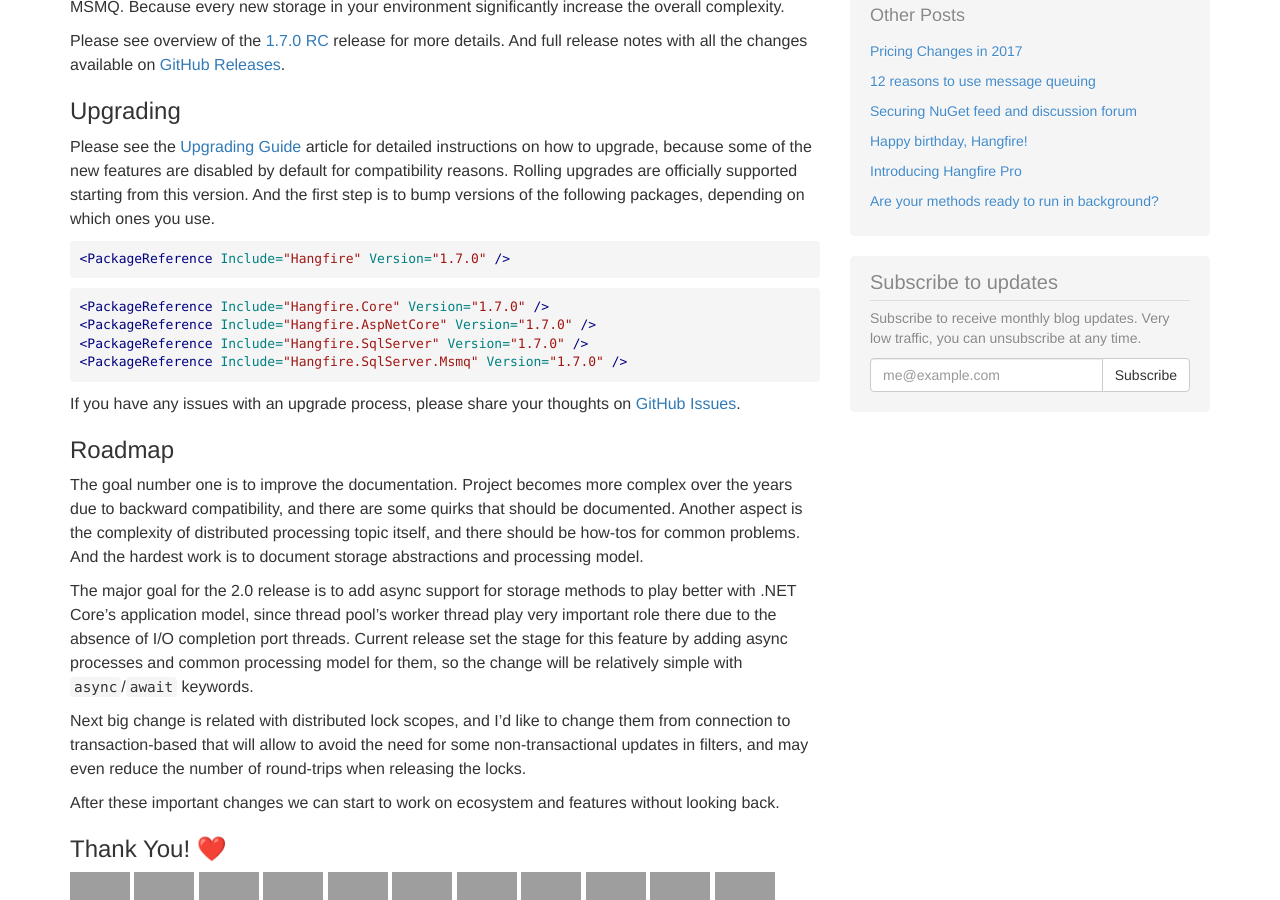
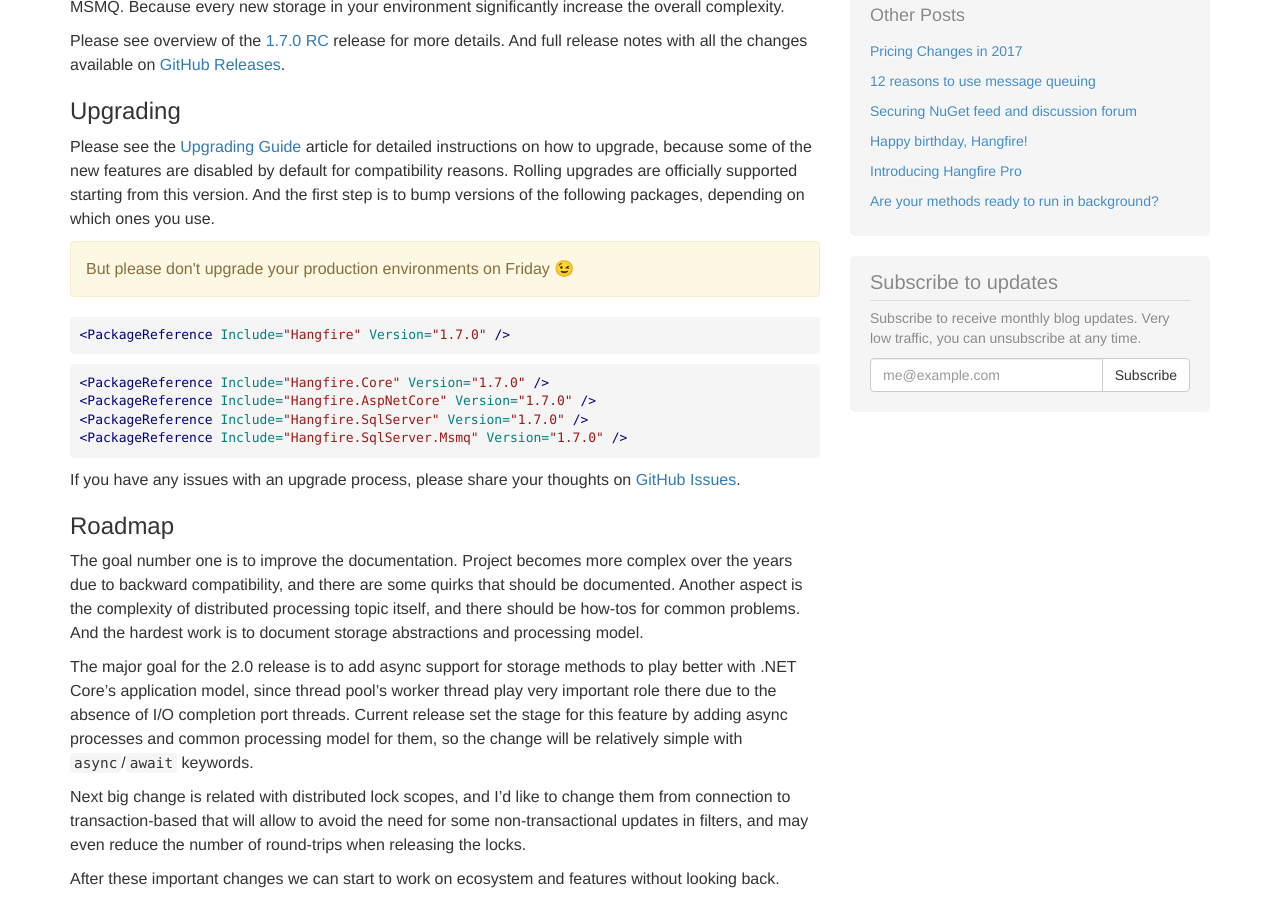
Before and after one commit to HangfireIO/Hangfire.io, a Jekyll site: the page built from _posts/2019-03-29-hangfire-1.7.0.md, in a window 1280 px wide and 900 px high, scrolled down 386 px, cut to the strip 0-900 px from the top of the window. Built offline with Jekyll 4.4.1, drawn with Linux system fonts in a browser that asks for light colours; emoji names are drawn with the system emoji font; comment, search, counter and statistics services are not loaded; grey boxes are pictures that could not be loaded.

Commit message:
Update 2019-03-29-hangfire-1.7.0.md

````diff
--- a/_posts/2019-03-29-hangfire-1.7.0.md
+++ b/_posts/2019-03-29-hangfire-1.7.0.md
@@ -13,6 +13,8 @@
 ### Upgrading
 
 Please see the [Upgrading Guide](https://docs.hangfire.io/en/latest/upgrade-guides/upgrading-to-hangfire-1.7.html) article for detailed instructions on how to upgrade, because some of the new features are disabled by default for compatibility reasons. Rolling upgrades are officially supported starting from this version. And the first step is to bump versions of the following packages, depending on which ones you use.
+
+<div class="alert alert-warning">But please don't upgrade your production environments on Friday :wink:</div>
 
 ```xml
 <PackageReference Include="Hangfire" Version="1.7.0" />
````
